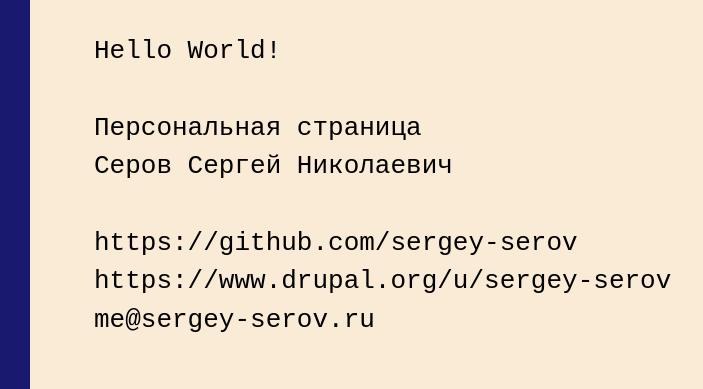
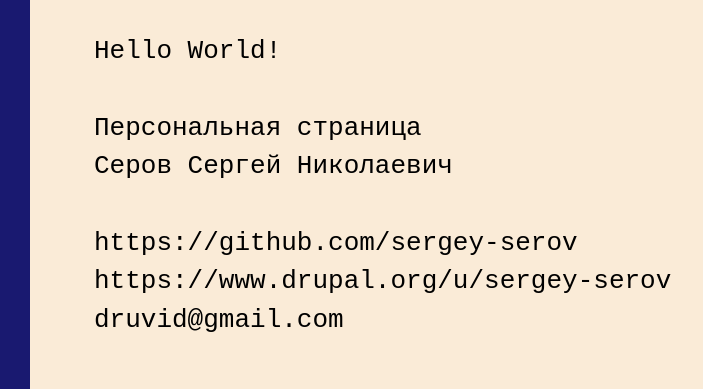
Before and after one commit to sergey-serov/sergey-serov.github.io, a plain HTML site: page index.html in a window 1280 px wide. Shown: the top 389 px of the page, without its empty margins (0-703 px from the left). Drawn offline with Linux system fonts and the light colour scheme.

Commit message:
Changed email. No more own domain name.

```diff
--- a/index.html
+++ b/index.html
@@ -29,7 +29,7 @@ Hello World!
 
 https://github.com/sergey-serov
 https://www.drupal.org/u/sergey-serov
-me@sergey-serov.ru
+druvid@gmail.com
 </pre>
 </body>
 </html>
```
